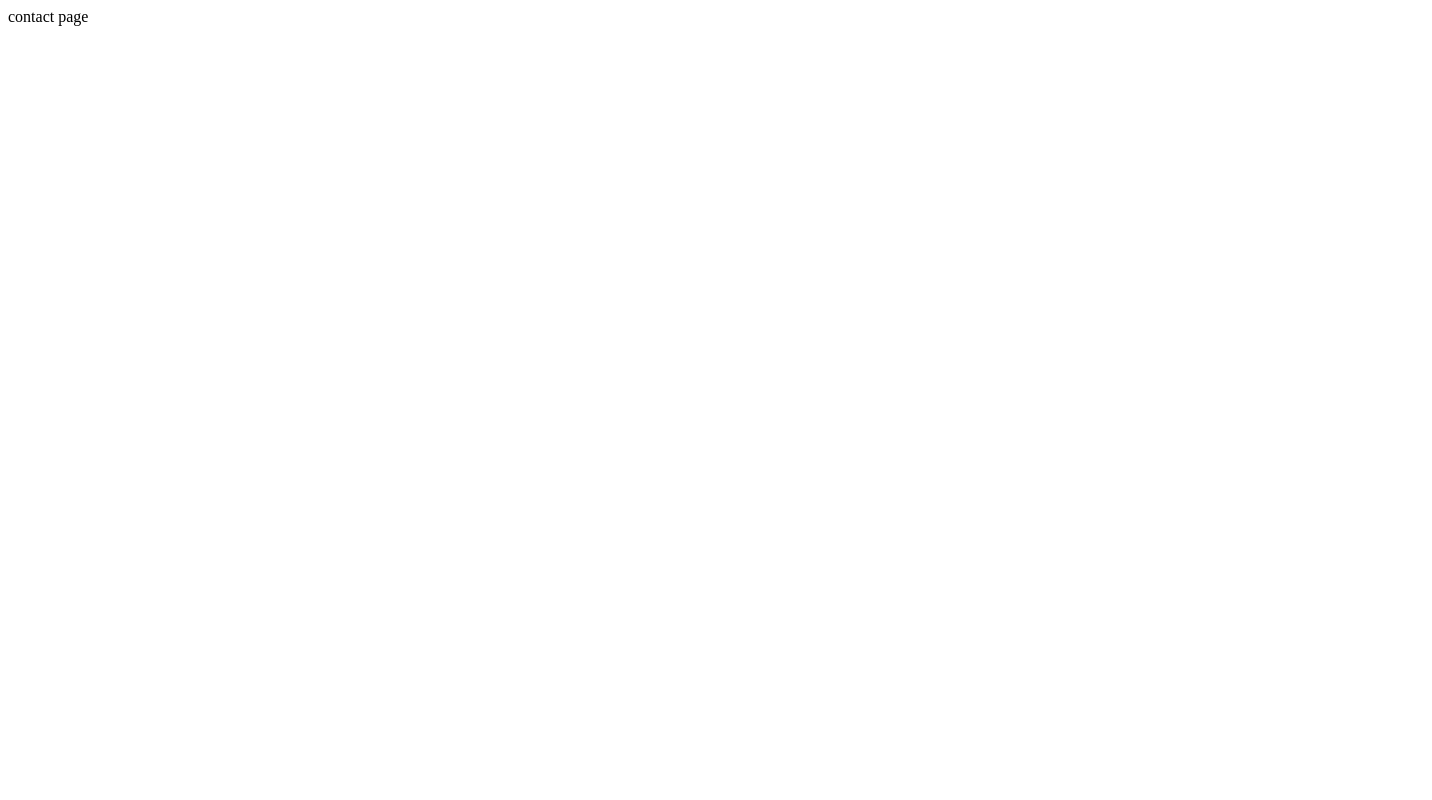
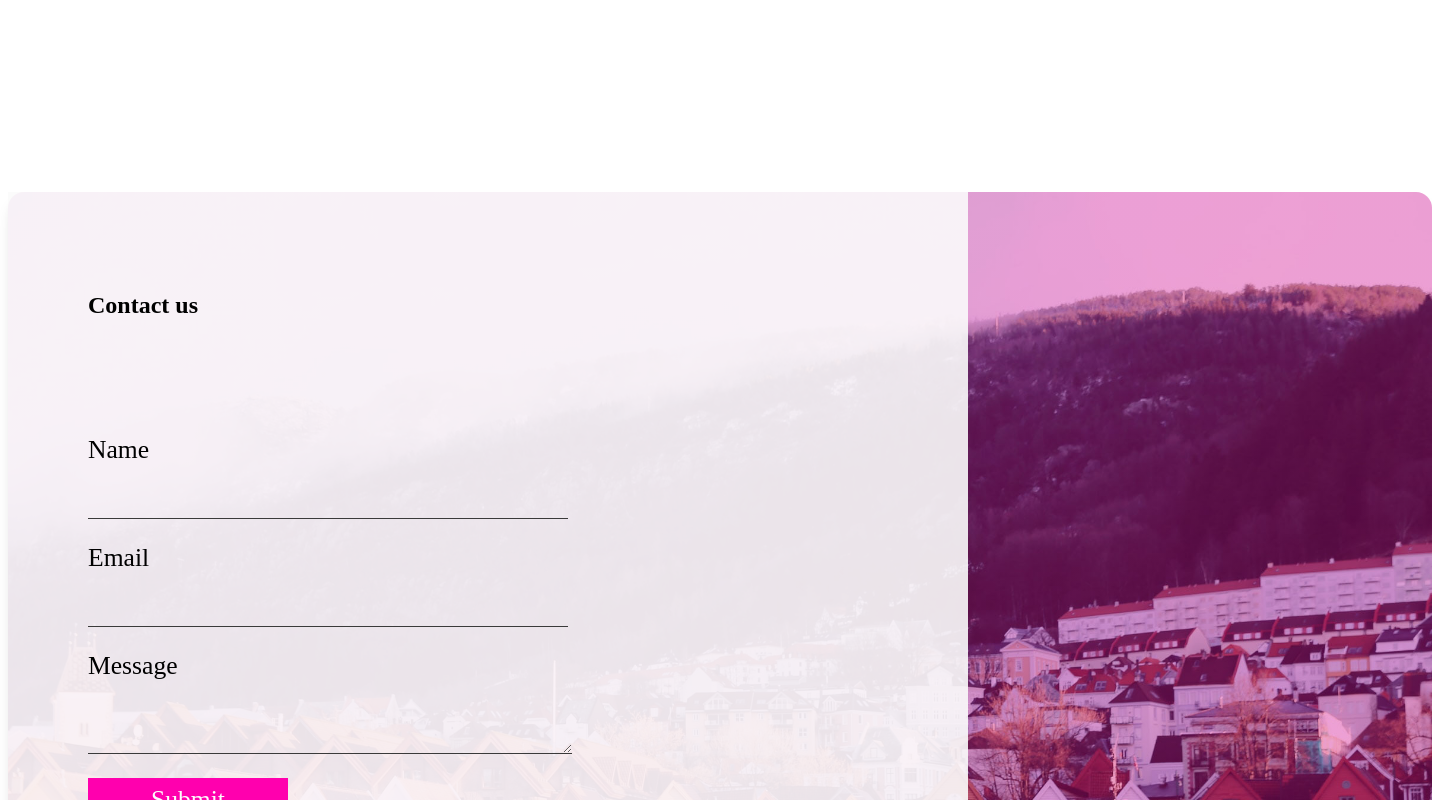
Before and after one commit to Noroff-FEU-Assignments/project-exam-2-RikkeLindberg, a Next.js app: page /contact in a window 1280 px wide. Shown: the top 800 px of the page, 1432 px wide, since content can reach past the window. Built offline with nearby package versions, Linux system fonts and the light colour scheme.

Commit message:
add form comp.

```diff
--- a/pages/contact.js
+++ b/pages/contact.js
@@ -1,8 +1,9 @@
+import ContactForm from '../components/forms/ContactForm';
 
 export default function contact() {
     return (
-        <div>
-            contact page
-        </div>
+        <section>
+            <ContactForm />
+        </section>
     )
 }
```
